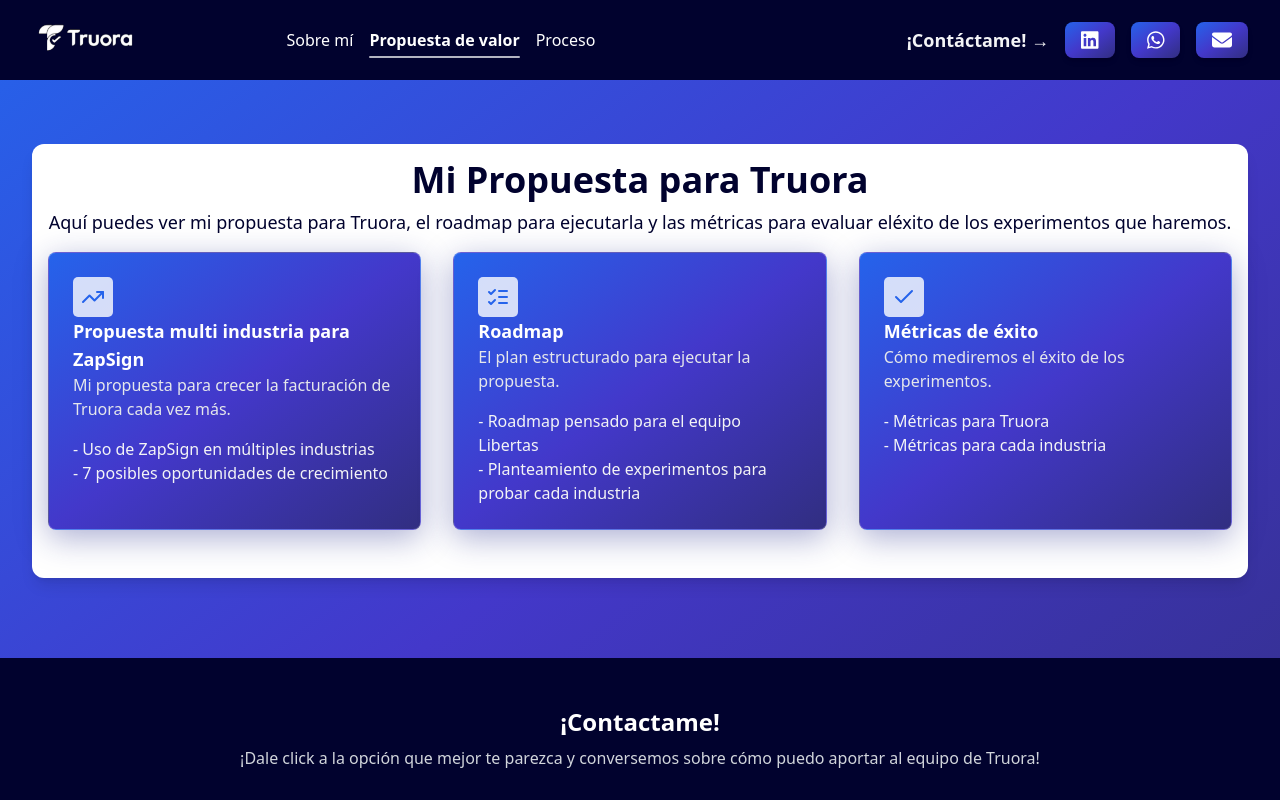
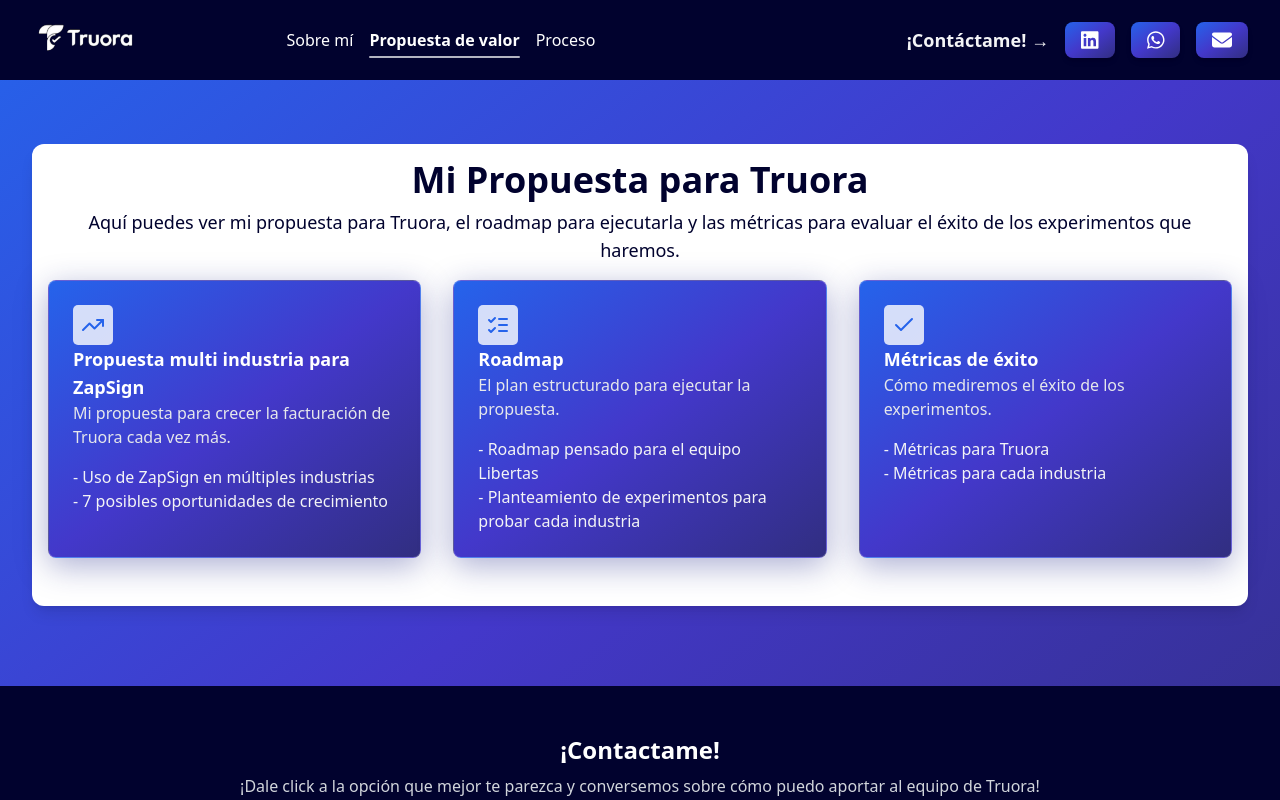
Before and after one commit to Julian-Amador/apptruora, a React (Vite) app: page /value in a window 1280 px wide. Shown: the top 800 px of the page. Built offline with nearby package versions, Linux system fonts and the light colour scheme.

Commit message:
texto arreglado

```diff
--- a/src/components/ValueProposal.tsx
+++ b/src/components/ValueProposal.tsx
@@ -114,7 +114,7 @@
       </motion.h2>
 
       <p className="text-lg text-center font-medium text-[#01022E] mb-4 ">
-        Aquí puedes ver mi propuesta para Truora, el roadmap para ejecutarla y las métricas para evaluar eléxito de los experimentos que haremos.
+        Aquí puedes ver mi propuesta para Truora, el roadmap para ejecutarla y las métricas para evaluar el éxito de los experimentos que haremos.
       </p>
 
       <div className="grid grid-cols-1 gap-8 md:grid-cols-2 lg:grid-cols-3">
```
